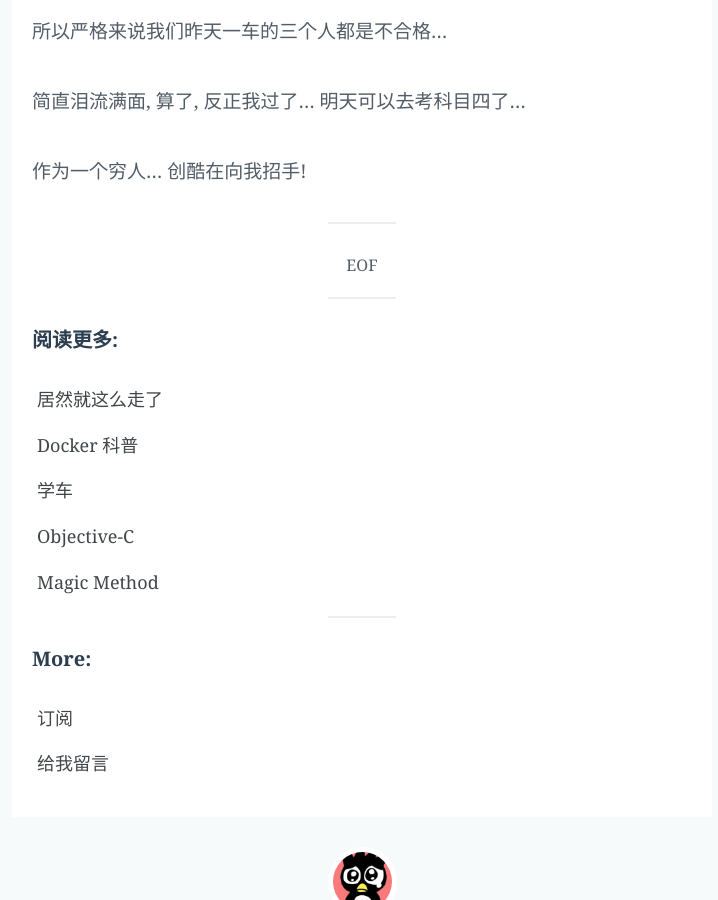
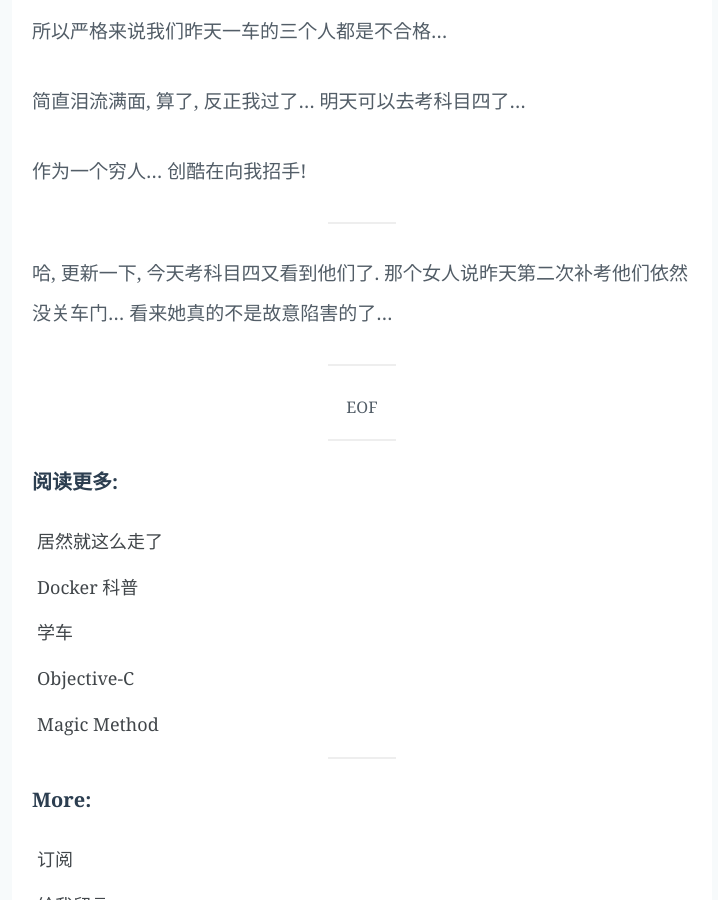
Before and after one commit to tonicmuroq/tonicmuroq.github.io, a Jekyll site: the page built from index.html, in a window 1280 px wide and 900 px high, scrolled down 1118 px. Shown: the whole window, without its empty margins (278-996 px from the left). Built offline with Jekyll 4.4.1, drawn with Linux system fonts in a browser that asks for light colours; Markdown is read by kramdown in place of the engine named in the settings.

Commit message:
append content to post

```diff
--- a/_posts/blog/2014/2014-07-01-driving-test.md
+++ b/_posts/blog/2014/2014-07-01-driving-test.md
@@ -22,3 +22,7 @@ title: 科目三
 简直泪流满面, 算了, 反正我过了... 明天可以去考科目四了...
 
 作为一个穷人... 创酷在向我招手!
+
+---
+
+哈, 更新一下, 今天考科目四又看到他们了. 那个女人说昨天第二次补考他们依然没关车门... 看来她真的不是故意陷害的了...
--- a/about/index.md
+++ b/about/index.md
@@ -10,6 +10,8 @@ description:  关于
 
 相信世界比我们能解释的要大太多
 
+想做一个违反物理学的人
+
 [微博](http://weibo.com/tonicbupt)
 [豆瓣](http://www.douban.com/people/tonicbupt)
 [Instagram](http://instagram.com/tonicbupt)
```
